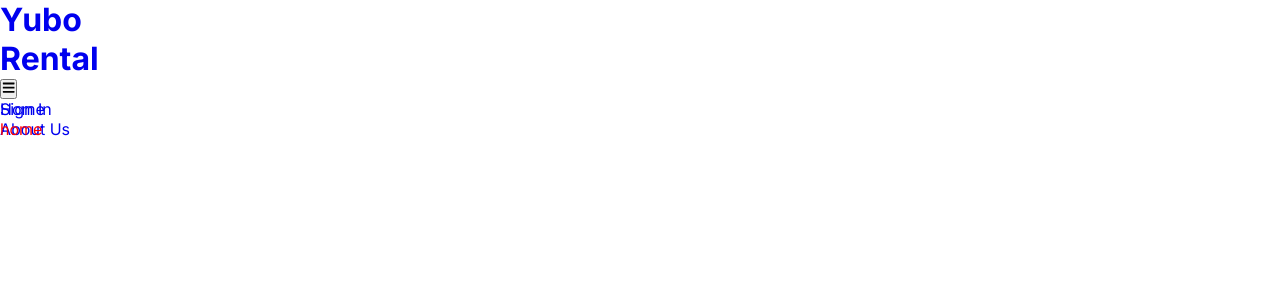
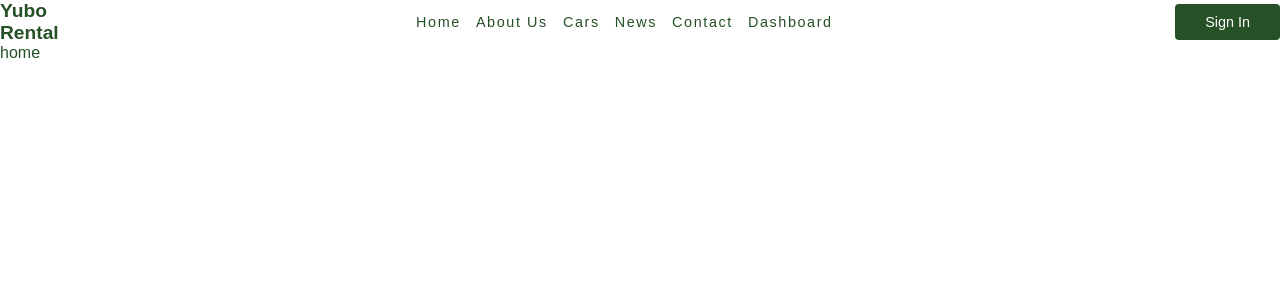
Before and after one commit to Ubongg/car-rental, a Next.js app: page / in a window 1280 px wide. Shown: the top 300 px of the page. Built offline with nearby package versions, Linux system fonts and the light colour scheme.

Commit message:
styled navbar

```diff
--- a/src/app/globals.css
+++ b/src/app/globals.css
@@ -1,5 +1,17 @@
 :root {
-  --primaryColor: red;
+  --primaryColor: rgb(38, 80, 38);
+  --mainBlack: black;
+  --mainWhite: white;
+  --mainGrey: #686868;
+  --light-grey: rgb(224, 222, 222);
+  --primary-red: #bb2525;
+  --light-red: #e66b6b;
+  --line-height: 30px;
+  --spacing: 0.3rem;
+  --mainTransition: all 0.3s linear;
+  --light-shadow: 0 5px 15px rgba(0, 0, 0, 0.1);
+  --dark-shadow: 0 5px 15px rgba(0, 0, 0, 0.2);
+  --radius: 0.25rem;
 }
 html,
 body {
@@ -10,9 +22,13 @@ body {
   box-sizing: border-box;
   padding: 0;
   margin: 0;
+  font-family: "Ysabeau Infant", sans-serif;
 }
 p,
 a {
   text-decoration: none;
   font-size: 1rem;
 }
+li {
+  list-style: none;
+}
--- a/src/components/navbar/navbar.module.css
+++ b/src/components/navbar/navbar.module.css
@@ -0,0 +1,136 @@
+.navCenter {
+  /* padding: 5px 15px 10px; */
+}
+.navCenterShadow {
+  /* padding: 5px 15px 10px; */
+  /* background: var(--mainWhite); */
+  box-shadow: var(--light-shadow);
+}
+.navHeader {
+  display: flex;
+  align-items: center;
+  justify-content: space-between;
+  /* padding: 0 0.2rem; */
+}
+.navToggle,
+.navToggleShow {
+  font-size: 1.8rem;
+  /* padding-top: 8px; */
+  color: var(--mainGrey);
+  background: transparent;
+  border-color: transparent;
+  transition: var(--mainTransition);
+  cursor: pointer;
+}
+/* .navToggle:hover {
+  transform: rotate(90deg);
+} */
+.navToggleShow {
+  color: var(--primary-red);
+}
+.logo {
+  color: var(--primaryColor);
+  font-size: 1.2rem;
+}
+.logo span {
+  color: var(--secColor);
+}
+.links a {
+  color: var(--primaryColor);
+  font-size: 0.9rem;
+  /* font-weight: 600; */
+  text-transform: capitalize;
+  letter-spacing: 0.1rem;
+  display: block;
+  /* margin: 3rem 0.5rem; */
+  transition: var(--mainTransition);
+  text-align: start;
+}
+.links a:hover {
+  color: var(--secColor);
+  /* margin-left: 0.7rem; */
+  transition: var(--mainTransition);
+}
+.linksContainer {
+  height: 0;
+  overflow: hidden;
+  transition: var(--mainTransition);
+}
+.signIn {
+  display: none;
+}
+/* .log {
+  display: flex;
+  justify-content: center;
+  align-items: center;
+}
+.log a {
+  text-transform: uppercase;
+  color: var(--mainWhite);
+  background: var(--secColor);
+  border-radius: var(--radius);
+  padding: 10px 20px;
+  transition: var(--mainTransition);
+  margin: 0 1.5rem;
+  font-size: 1.1rem;
+}
+.log a:hover {
+  color: white;
+  padding: 10px 25px;
+} */
+
+@media screen and (min-width: 768px) {
+  .navHeader {
+    /* padding: 0 10px; */
+  }
+  .links a {
+    /* margin: 3rem 0.8rem; */
+  }
+}
+@media screen and (min-width: 1024px) {
+  .navCenter,
+  .navCenterShadow {
+    /* width: min(120ch, 100% - 4rem);
+    margin-inline: auto; */
+    display: flex;
+    align-items: center;
+    justify-content: space-between;
+    padding: 0;
+  }
+  .navCenterShadow {
+    box-shadow: none;
+  }
+  .navHeader {
+    padding: 0;
+  }
+  .navToggle,
+  .navToggleShow {
+    display: none;
+  }
+  .linksContainer {
+    height: auto !important;
+  }
+  .links {
+    display: flex;
+  }
+  .links a {
+    padding-top: 0;
+    margin-left: 15px;
+  }
+  .links a:hover {
+    color: var(--secColor);
+  }
+  .signIn {
+    display: flex;
+    background: var(--primaryColor);
+    padding: 10px 30px;
+    color: var(--mainWhite);
+    font-size: 0.9rem;
+    border-radius: var(--radius);
+  }
+}
+/* @media screen and (min-width: 1200px) {
+  .navCenter {
+    width: min(133ch, 100% - 4rem);
+  }
+} */
```
